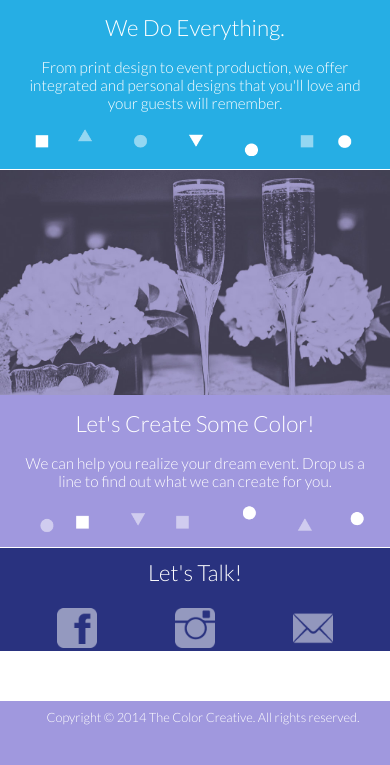
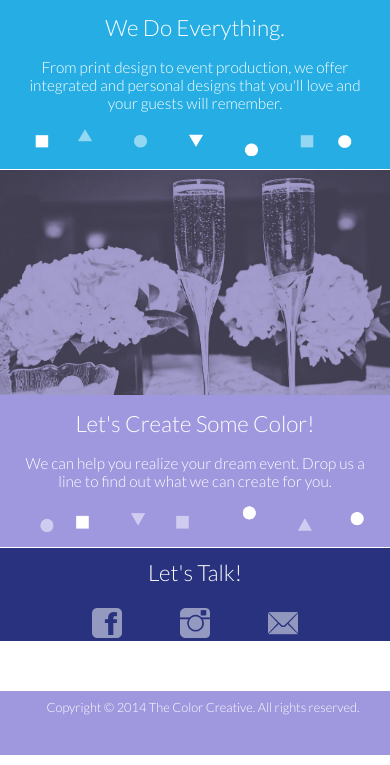
Before and after one commit to finkzach/TCC, a plain HTML site: page index.html in a window 390 px wide. Shown: the part 1047-1812 px from the top of the page. Drawn offline with Linux system fonts and the light colour scheme.

Commit message:
iPhone social fix

```diff
--- a/main.css
+++ b/main.css
@@ -234,10 +234,10 @@ margin: 0 50px;
       padding: 0;
   }
   #social img {
-    width:40px;
+    width:30px;
   }
   #social li {
-    padding: 10px;
+    padding: 10px 0;
     margin: 0 20px;
   }
 }
```
